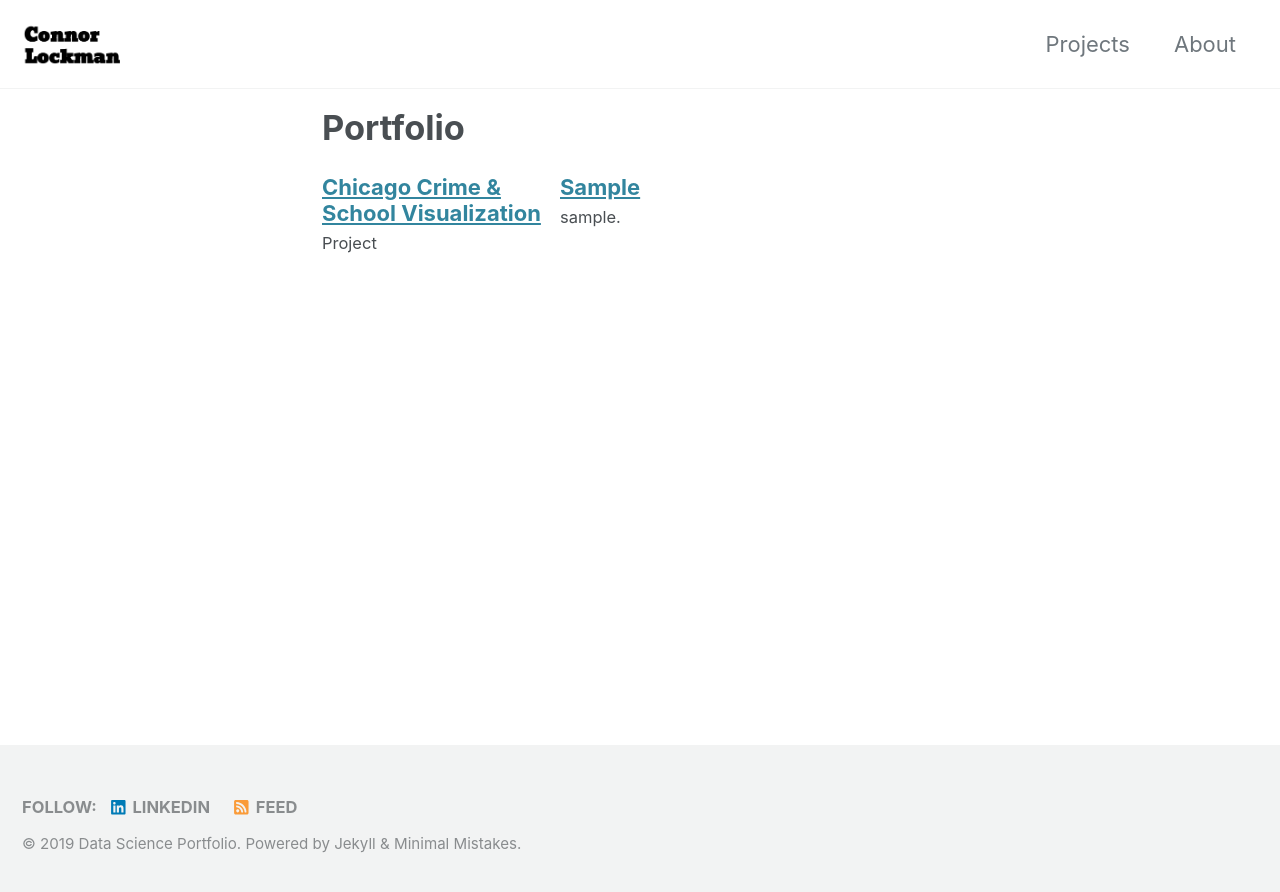
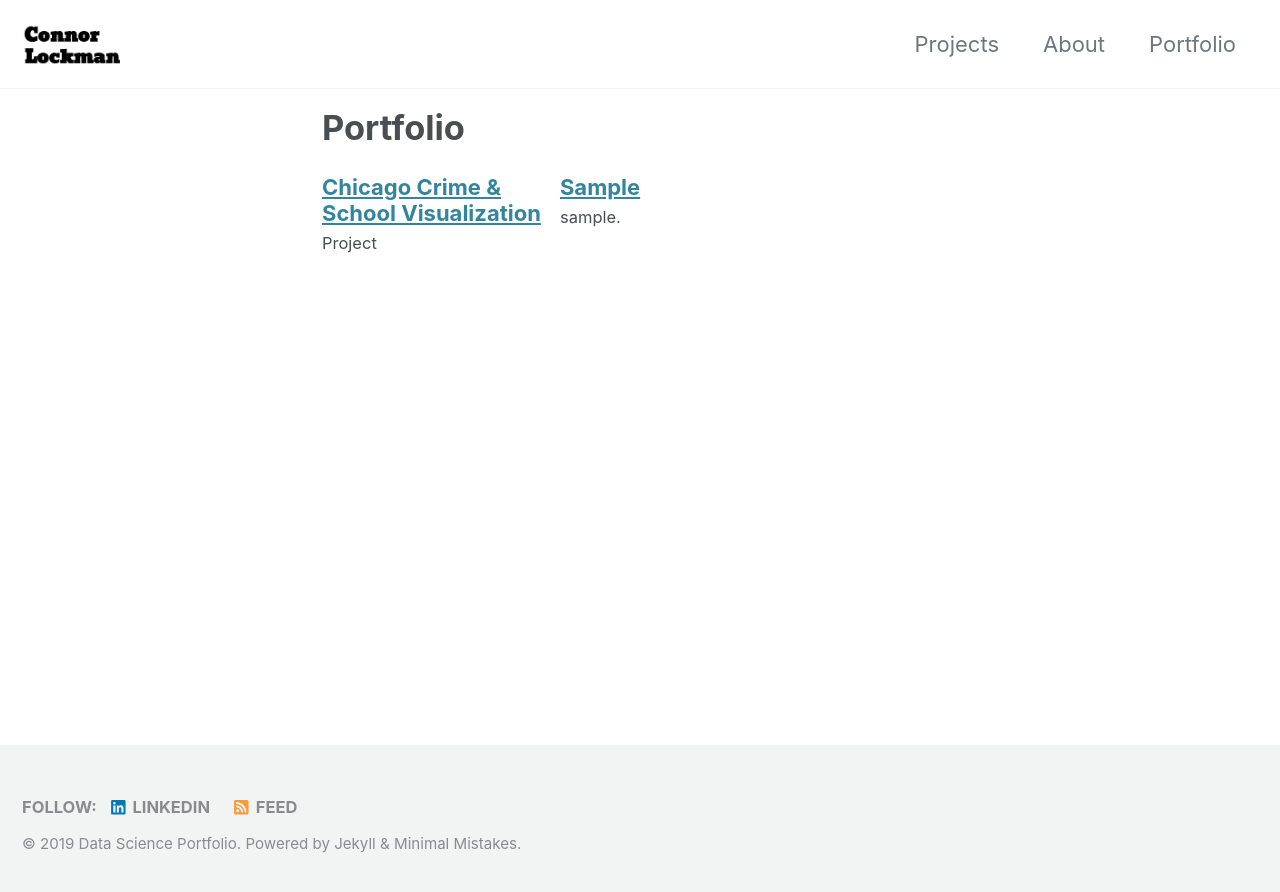
Before and after one commit to connorlockman/connorlockman.github.io, a Jekyll site: the page built from _pages/portfolio.md, in a window 1280 px wide. Shown: the top 892 px of the page. Built offline with Jekyll 4.4.1, drawn with Linux system fonts in a browser that asks for light colours; cached includes are drawn as plain includes; nearby versions of some CDN libraries.

```diff
--- a/_data/navigation.yml
+++ b/_data/navigation.yml
@@ -4,6 +4,8 @@
     url: /Portfolio/
   - title: "About"
     url: /About/
+  - title: "Portfolio"
+    url: /p/
 
 
   #- title: "About"
```
